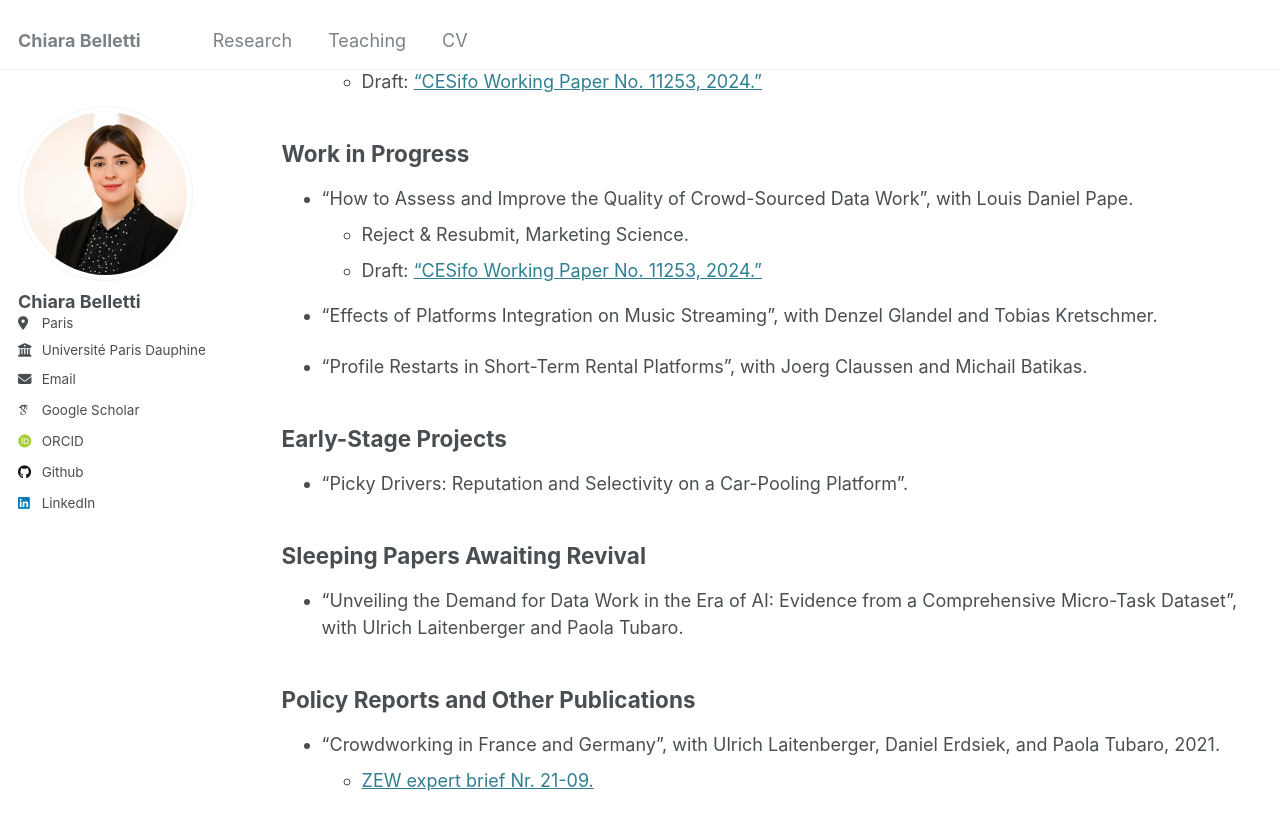
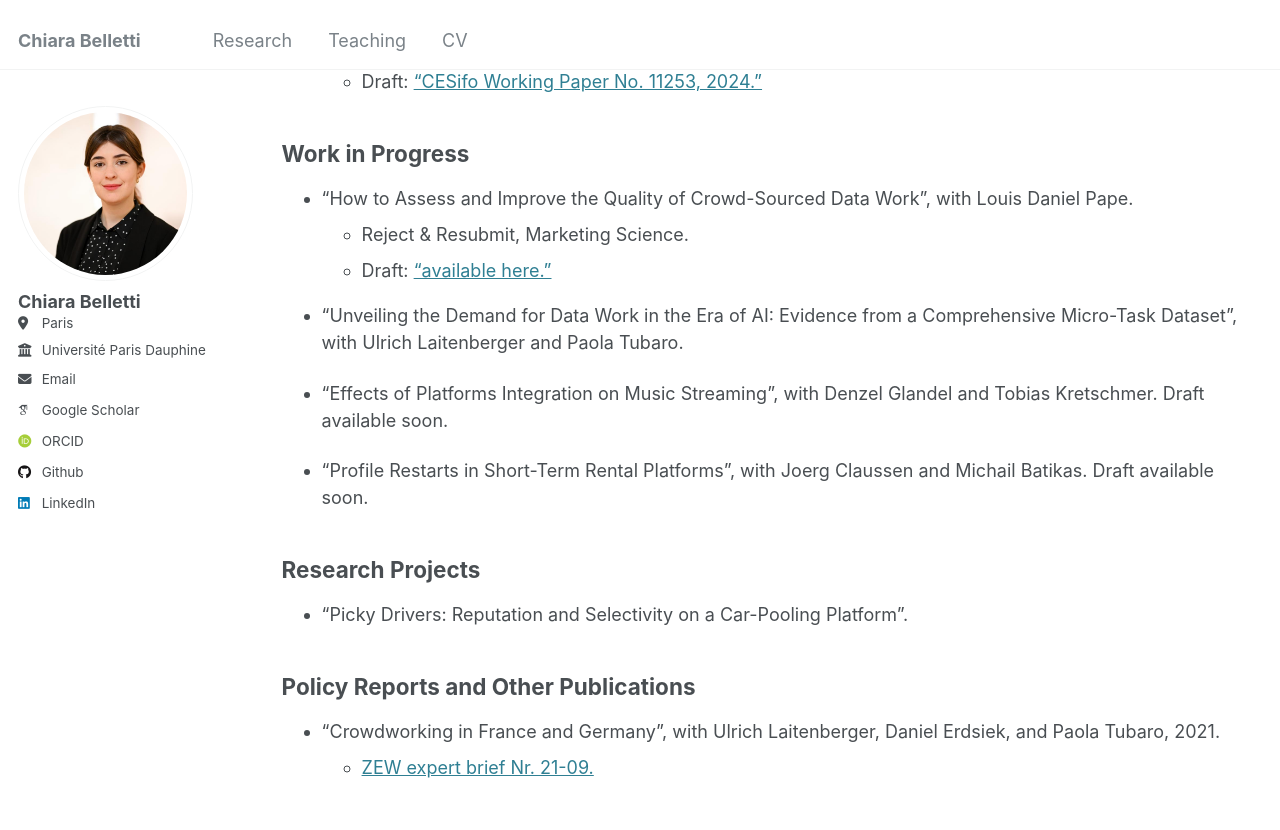
Before and after one commit to ChiaraBelletti/ChiaraBelletti.github.io, a Jekyll site: the page built from _pages/research.md, in a window 1280 px wide and 900 px high, scrolled down 327 px. Shown: the top 830 px of the window. Built offline with Jekyll 4.4.1, drawn with Linux system fonts in a browser that asks for light colours; some web fonts are replaced.

Commit message:
Update research.md

```diff
--- a/_pages/research.md
+++ b/_pages/research.md
@@ -24,20 +24,18 @@ Work in Progress
 
 * "How to Assess and Improve the Quality of Crowd-Sourced Data Work", with Louis Daniel Pape.
   * Reject & Resubmit, Marketing Science.
-  * Draft: <a href="https://www.cesifo.org/en/publications/2024/working-paper/rating-systems-and-end-game-effect-when-reputation-works-and-when">"CESifo Working Paper No. 11253, 2024."</a>
+  * Draft: <a href="https://www.dropbox.com/scl/fi/i0vmamm0uu8bray6utjmz/Quality_MW.pdf?rlkey=01j6c33ylpprjsdtu8z9ye4wa&dl=0">"available here."</a>
 
-* "Effects of Platforms Integration on Music Streaming", with Denzel Glandel and Tobias Kretschmer.
-
-* "Profile Restarts in Short-Term Rental Platforms", with Joerg Claussen and Michail Batikas.
+* "Unveiling the Demand for Data Work in the Era of AI: Evidence from a Comprehensive Micro-Task Dataset", with Ulrich Laitenberger and Paola Tubaro.
 
 
-Early-Stage Projects
+* "Effects of Platforms Integration on Music Streaming", with Denzel Glandel and Tobias Kretschmer. Draft available soon.
+
+* "Profile Restarts in Short-Term Rental Platforms", with Joerg Claussen and Michail Batikas. Draft available soon.
+
+Research Projects
 -----
 * "Picky Drivers: Reputation and Selectivity on a Car-Pooling Platform".
-
-Sleeping Papers Awaiting Revival
------
-* "Unveiling the Demand for Data Work in the Era of AI: Evidence from a Comprehensive Micro-Task Dataset", with Ulrich Laitenberger and Paola Tubaro.
 
 
 Policy Reports and Other Publications
```
